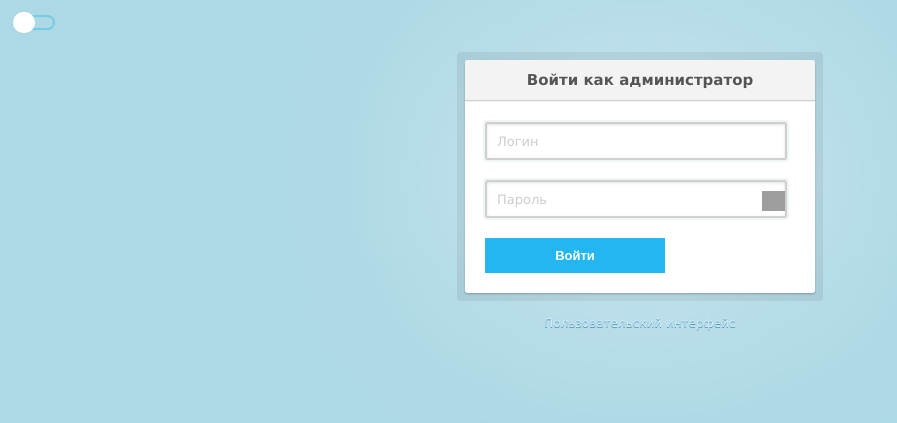
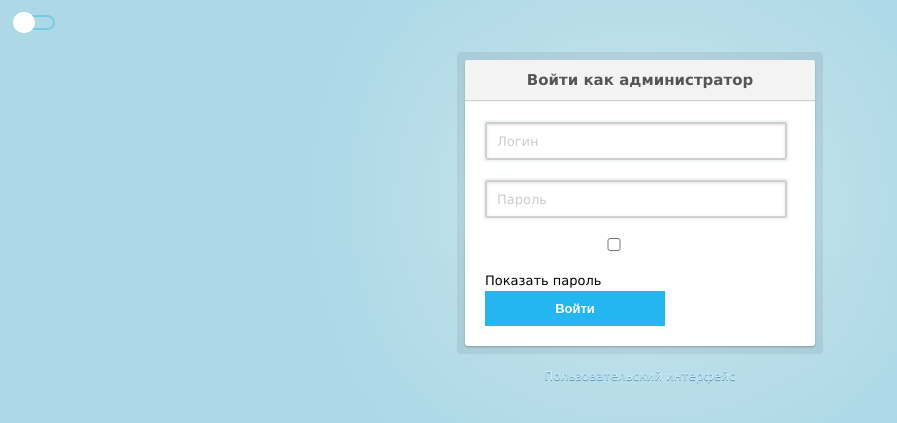
Before and after one commit to sshevaldov/vaccine, a PHP site: page /admin_auth.php in a window 1280 px wide. Shown: the top 423 px of the page, without its empty margins (0-897 px from the left). Run offline with PHP 8.4, Linux system fonts and the light colour scheme; some libraries are stand-ins or nearby versions; grey boxes are pictures that could not be loaded.

Commit message:
Update admin_auth.php

```diff
--- a/admin/admin_auth/admin_auth.php
+++ b/admin/admin_auth/admin_auth.php
@@ -28,9 +28,9 @@
       <input id="login" name="login" type="text" value="" class="rfield" placeholder="Логин" required>
       <div class="password">
         <input id="password" name="password" type="password" value="" class="rfield" placeholder="Пароль" required>
-        <a href="#" class="password-control" onclick="return show_hide_password(this);"></a>
+
       </div>
-
+      <p> <input type="checkbox" onclick=" show_hide_password(this)" >Показать пароль</p>
       <button type="submit" id="buttonToAdminCabinet" class="btn_submit disabled">Войти</button>
     </div>
   </form>
```
